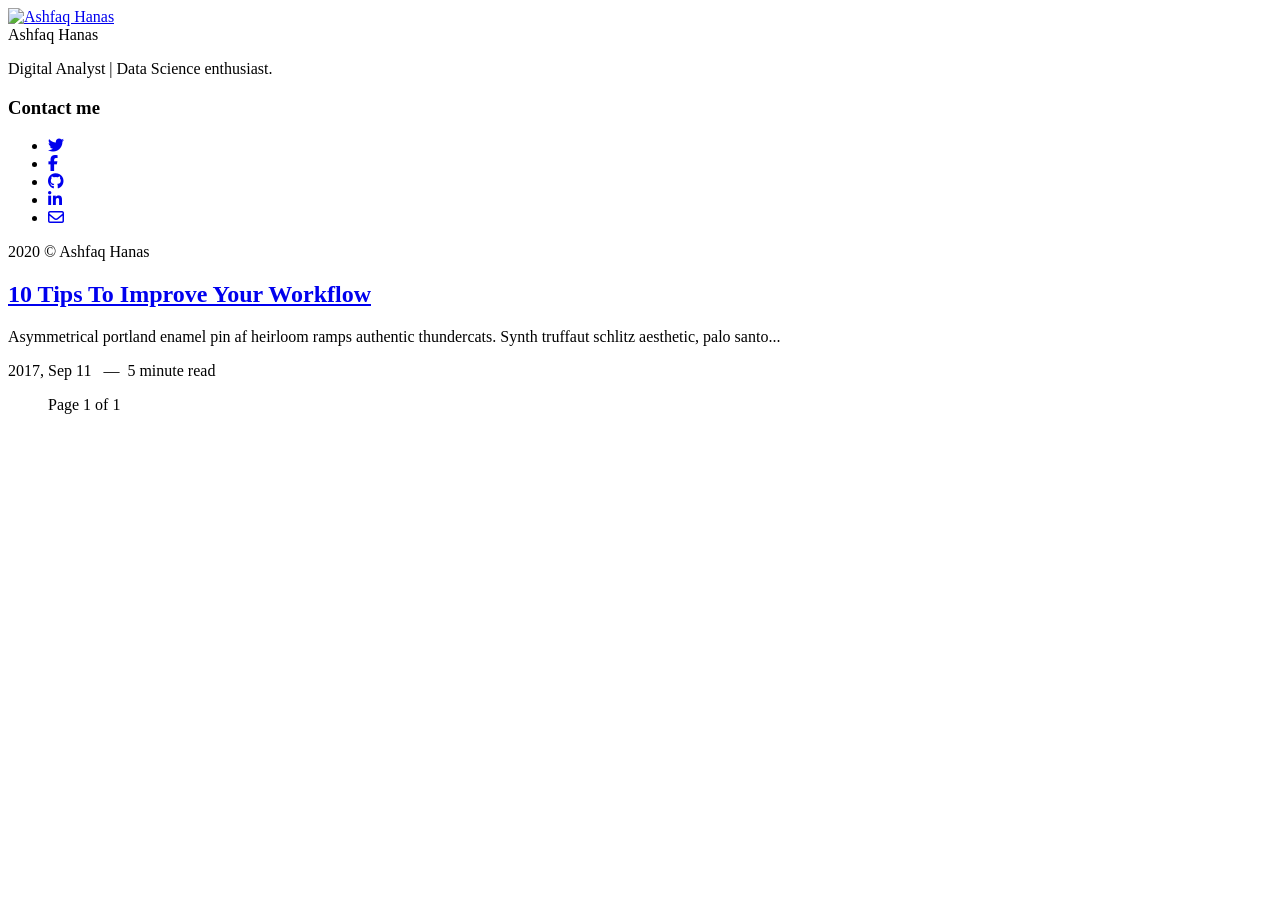
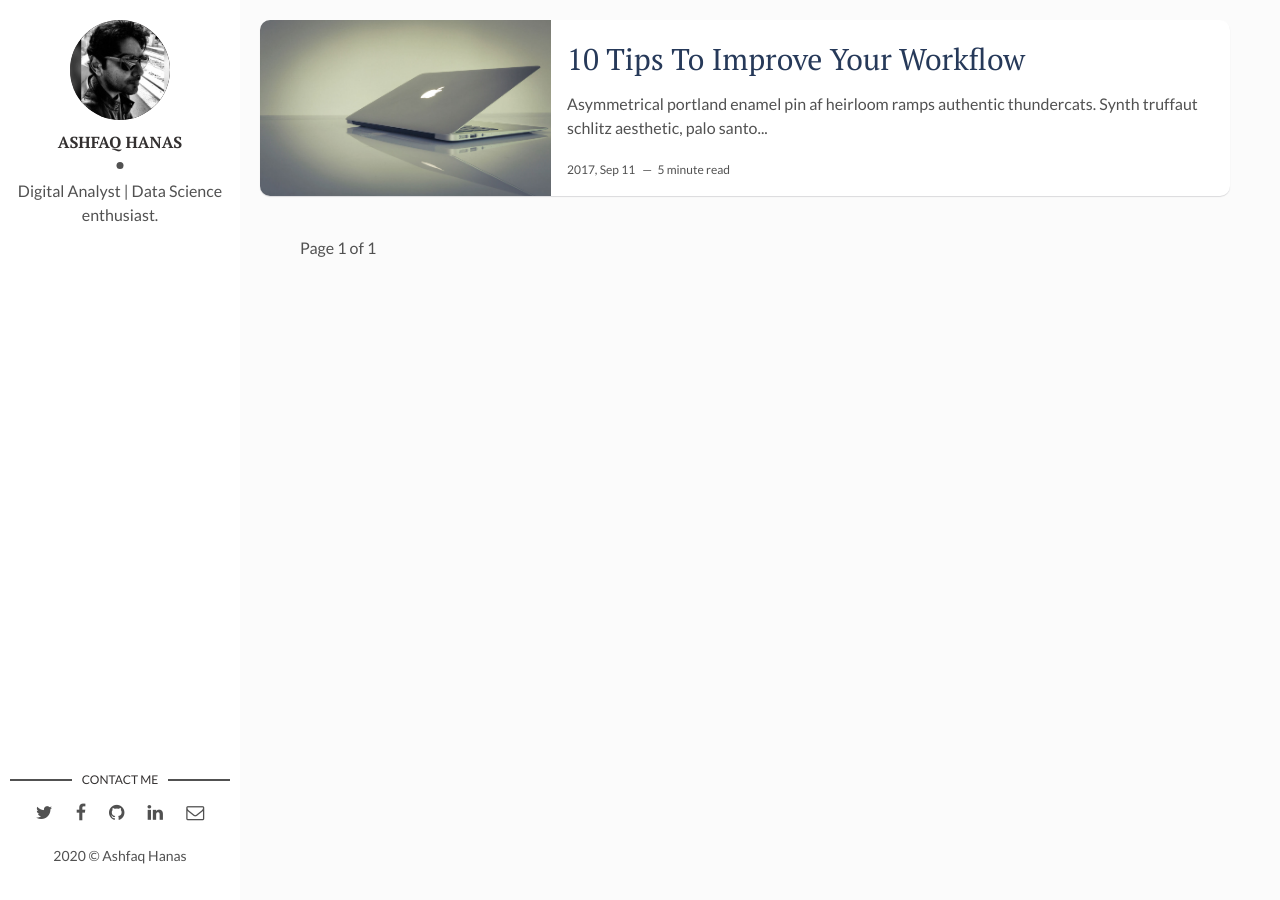
Before and after one commit to Ashfaq-Hanas/ashfaq-hanas.github.io, a Jekyll site: the page built from index.html, in a window 1280 px wide. Built offline with Jekyll 4.4.1, drawn with Linux system fonts in a browser that asks for light colours; nearby versions of some CDN libraries; library files that are not in the unit come from our copies; the list of posts is cut into pages by our own code.

Commit message:
base url changed

```diff
--- a/_config.yml
+++ b/_config.yml
@@ -2,7 +2,7 @@ title: Ashfaq Hanas - Data Science Portfolio
 description: > # this means to ignore newlines until "baseurl:"
   Data Science Portfolio
 permalink: ':title/'
-baseurl: "ashfaq-hanas.github.io" # the subpath of your site, e.g. /blog
+baseurl: "/ashfaq-hanas.github.io" # the subpath of your site, e.g. /blog
 url: "" # the base hostname & protocol for your site, e.g. http://example.com
 site-twitter: #if your site has a twitter account, enter it here
 
```
